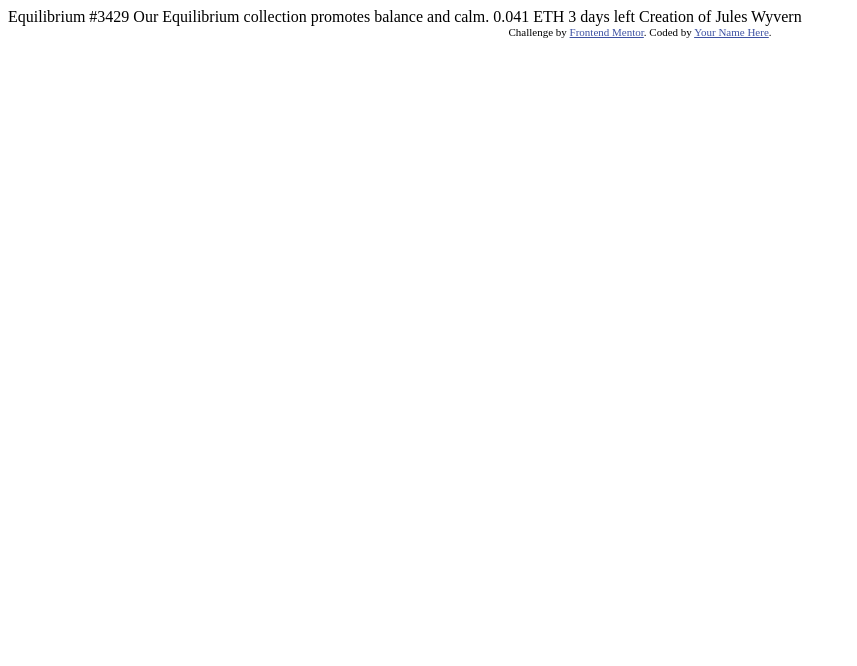
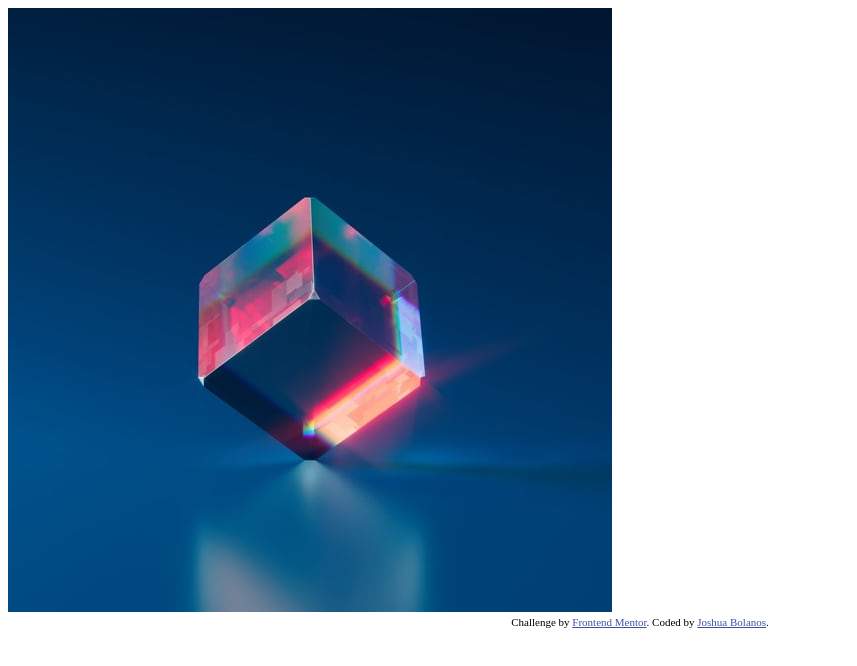
Before and after one commit to joshbolanos7/nft-previw-card-component-main, a plain HTML site: page index.html in a window 1280 px wide. Shown: the whole page, without its empty margins (0-857 px from the left). Drawn offline with Linux system fonts and the light colour scheme.

Commit message:
added head for card.

```diff
--- a/index.html
+++ b/index.html
@@ -2,7 +2,7 @@
 <html lang="en">
 <head>
   <meta charset="UTF-8">
-  <meta name="viewport" content="width=device-width, initial-scale=1.0"> <!-- displays site properly based on user's device -->
+  <meta name="viewport" content="width=device-width, initial-scale=1.0">
 
   <link rel="icon" type="image/png" sizes="32x32" href="./images/favicon-32x32.png">
 
@@ -16,18 +16,18 @@
 </head>
 <body>
 
-  Equilibrium #3429
+  <div class ="card">
+    <div class ="card_head">
+      <div class ="card_product-img">
+        <img src="./images/image-equilibrium.jpg" alt="">
+      </div>
+    </div>
+  </div>
 
-  Our Equilibrium collection promotes balance and calm.
-
-  0.041 ETH
-  3 days left
-
-  Creation of Jules Wyvern
 
   <div class="attribution">
     Challenge by <a href="https://www.frontendmentor.io?ref=challenge" target="_blank">Frontend Mentor</a>.
-    Coded by <a href="#">Your Name Here</a>.
+    Coded by <a href="#">Joshua Bolanos</a>.
   </div>
 </body>
 </html>
```
